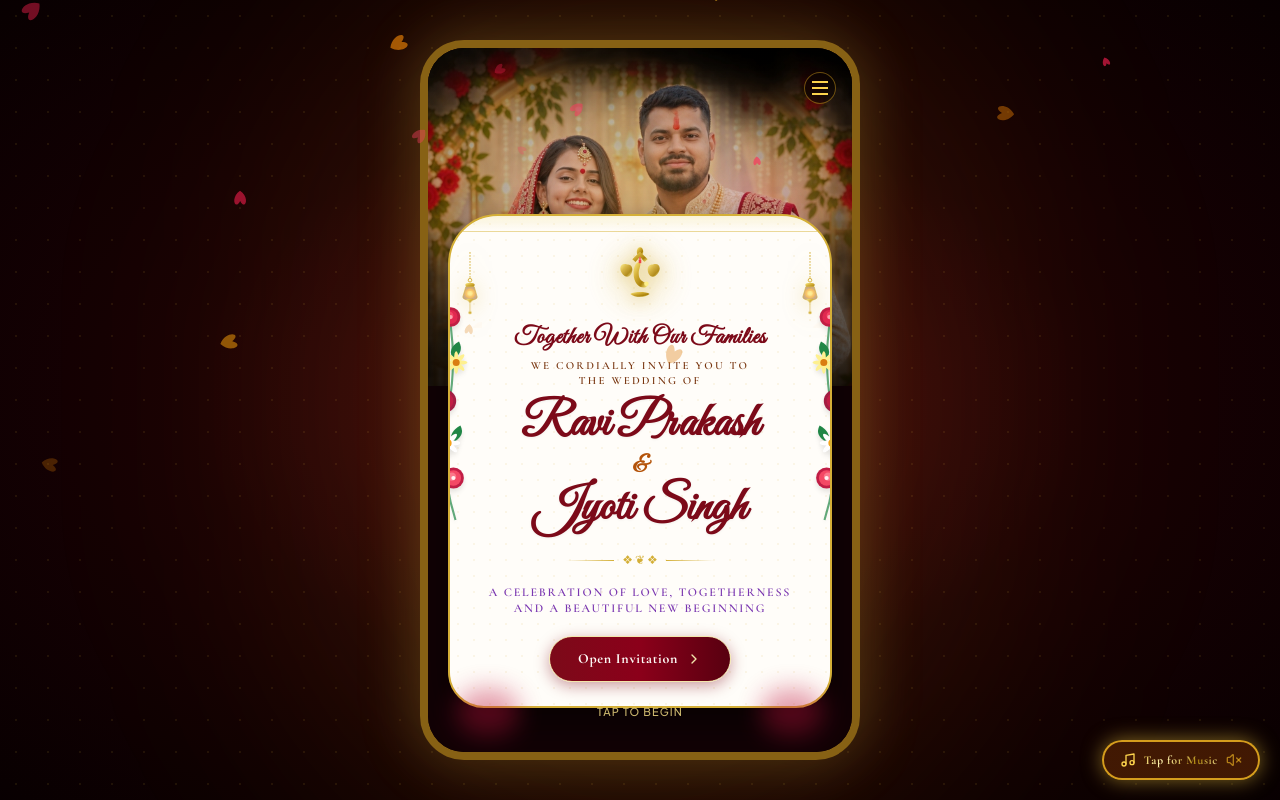
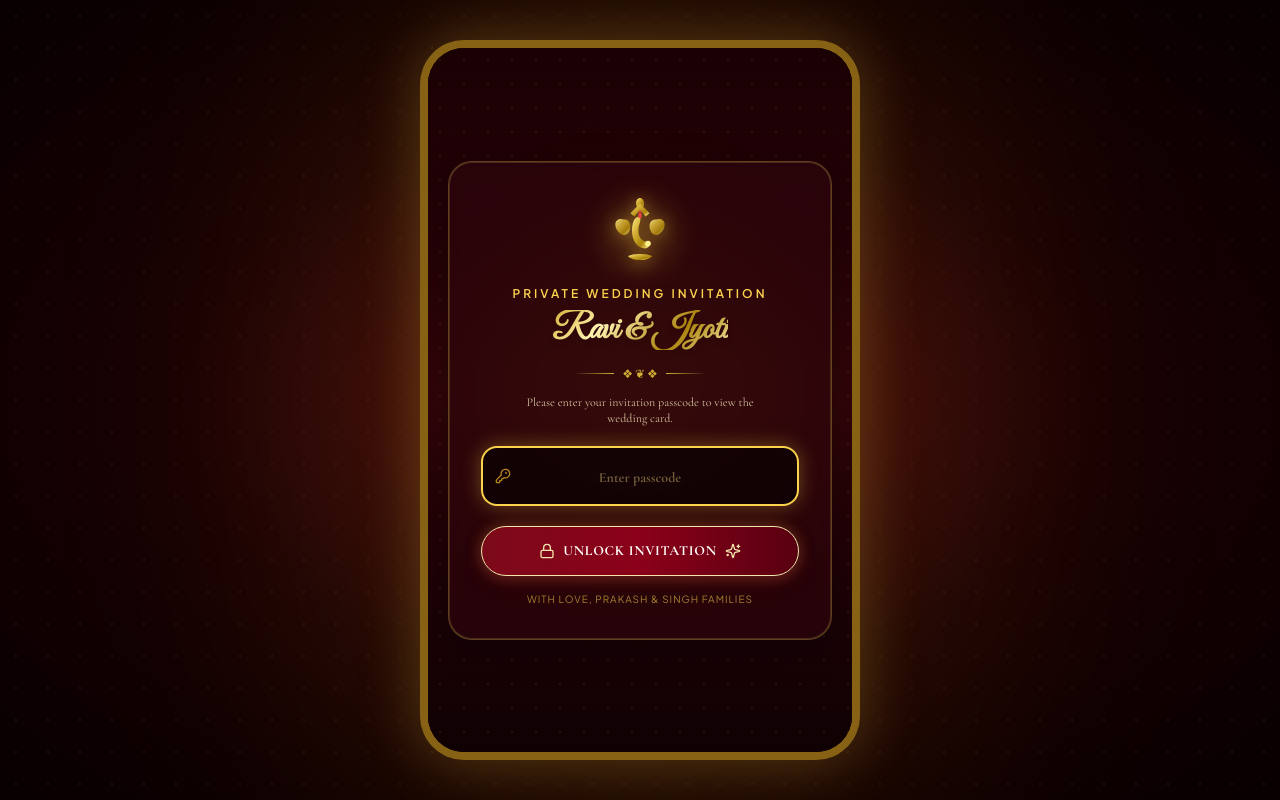
Before and after one commit to Shivay7654/jyoti_card, a React (Vite) app: page / in a window 1280 px wide. Built offline with nearby package versions, Linux system fonts and the light colour scheme; a web font is replaced by a local one.

Commit message:
Add royal passcode gate with password 123456 and preserve user audio

```diff
--- a/src/App.jsx
+++ b/src/App.jsx
@@ -6,8 +6,14 @@ import { EventDetailPage } from './pages/EventDetailPage';
 import { CurtainTransition } from './components/CurtainTransition';
 import { MusicPlayer } from './components/MusicPlayer';
 import { FloatingPetals } from './components/FloatingPetals';
+import { PasswordGate } from './components/PasswordGate';
 
 export default function App() {
+  // Passcode Protection State (Password: 123456)
+  const [isUnlocked, setIsUnlocked] = useState(() => {
+    return sessionStorage.getItem('wedding_invitation_unlocked') === 'true';
+  });
+
   // Navigation State
   // 'cover' | 'welcome' | 'events' | 'detail'
   const [currentPage, setCurrentPage] = useState('cover');
@@ -59,6 +65,16 @@ export default function App() {
       {/* Main Mobile App Container (360px - 430px+ optimized, 100% full screen on mobile, phone canvas on desktop) */}
       <div className="w-full max-w-[440px] min-h-screen-ios h-screen md:h-[90vh] md:max-h-[920px] md:rounded-[44px] md:border-[8px] md:border-amber-400/50 md:shadow-[0_0_60px_rgba(212,175,55,0.3)] bg-[#120205] relative overflow-hidden flex flex-col z-10">
 
+        {/* Passcode Lock Gate (Requires password: 123456) */}
+        {!isUnlocked ? (
+          <PasswordGate
+            onAuthenticated={() => {
+              setIsUnlocked(true);
+              setIsUserInteracted(true);
+            }}
+          />
+        ) : (
+          <>
             {/* Global Floating Marigold & Rose Petals */}
             <FloatingPetals count={currentPage === 'cover' ? 22 : 12} />
 
@@ -103,6 +119,8 @@ export default function App() {
               isUserInteracted={isUserInteracted}
               onTogglePlay={() => setIsUserInteracted(true)}
             />
+          </>
+        )}
       </div>
     </div>
   );
--- /dev/null
+++ b/src/components/PasswordGate.jsx
@@ -0,0 +1,114 @@
+import React, { useState } from 'react';
+import { motion } from 'framer-motion';
+import { GaneshMotif } from './GaneshMotif';
+import { Lock, KeyRound, Sparkles, AlertCircle } from 'lucide-react';
+import { WEDDING_DATA } from '../data/weddingData';
+
+export const PasswordGate = ({ onAuthenticated }) => {
+  const [password, setPassword] = useState('');
+  const [error, setError] = useState(false);
+
+  const handleSubmit = (e) => {
+    e.preventDefault();
+    if (password.trim() === '123456') {
+      sessionStorage.setItem('wedding_invitation_unlocked', 'true');
+      onAuthenticated();
+    } else {
+      setError(true);
+      setTimeout(() => setError(false), 2500);
+    }
+  };
+
+  return (
+    <div className="relative w-full h-full min-h-screen-ios flex flex-col items-center justify-center px-4 py-8 overflow-hidden select-none bg-[#120205]">
+      {/* Background Atmosphere */}
+      <div className="absolute inset-0 pointer-events-none z-0">
+        <div className="absolute inset-0 bg-gradient-to-b from-[#1a0104] via-[#2e030a] to-[#0f0103]" />
+        <div className="absolute top-1/4 left-1/2 -translate-x-1/2 w-80 h-80 bg-amber-500/15 rounded-full blur-3xl animate-pulse" />
+        <div className="absolute inset-0 bg-[radial-gradient(#d4af37_1px,transparent_1px)] [background-size:24px_24px] opacity-10" />
+      </div>
+
+      {/* Ornate Card Container */}
+      <motion.div
+        initial={{ opacity: 0, scale: 0.95, y: 20 }}
+        animate={{ opacity: 1, scale: 1, y: 0 }}
+        transition={{ duration: 0.8 }}
+        className="relative z-10 w-full max-w-sm mx-auto"
+      >
+        <div className="glass-wedding-card rounded-3xl p-6 sm:p-8 border-2 border-[#D4AF37] shadow-[0_0_40px_rgba(212,175,55,0.35),0_15px_35px_rgba(0,0,0,0.8)] text-center relative overflow-hidden flex flex-col items-center">
+
+          {/* Top Ganesh Motif */}
+          <GaneshMotif className="w-16 h-16 sm:w-20 sm:h-20 mb-3" />
+
+          {/* Title */}
+          <p className="text-xs uppercase tracking-[0.25em] text-amber-300 font-semibold mb-1">
+            Private Wedding Invitation
+          </p>
+
+          <h1 className="text-3xl sm:text-4xl font-script text-gold-gradient font-bold drop-shadow-md my-1">
+            {WEDDING_DATA.coupleTitle}
+          </h1>
+
+          <div className="flex items-center justify-center gap-2 my-3 w-full">
+            <div className="w-10 h-[1px] bg-gradient-to-r from-transparent to-[#D4AF37]" />
+            <span className="text-[#D4AF37] text-xs">❖ ❦ ❖</span>
+            <div className="w-10 h-[1px] bg-gradient-to-l from-transparent to-[#D4AF37]" />
+          </div>
+
+          <p className="text-xs font-serif text-amber-100/80 mb-5 max-w-[240px]">
+            Please enter your invitation passcode to view the wedding card.
+          </p>
+
+          {/* Form */}
+          <form onSubmit={handleSubmit} className="w-full flex flex-col items-center">
+            <div className="w-full relative mb-3">
+              <input
+                type="password"
+                inputMode="numeric"
+                maxLength={6}
+                value={password}
+                onChange={(e) => {
+                  setPassword(e.target.value);
+                  if (error) setError(false);
+                }}
+                placeholder="Enter passcode"
+                className="w-full py-3.5 px-10 text-center tracking-[0.3em] font-mono text-lg font-bold rounded-2xl bg-black/60 text-[#FFFDF9] border-2 border-amber-400/60 placeholder:text-amber-200/40 placeholder:tracking-normal placeholder:font-serif placeholder:text-sm focus:outline-none focus:border-amber-300 focus:shadow-gold-glow transition-all"
+                autoFocus
+              />
+              <KeyRound className="w-4 h-4 text-amber-400 absolute left-3.5 top-1/2 -translate-y-1/2 opacity-70" />
+            </div>
+
+            {/* Error Message */}
+            {error && (
+              <motion.div
+                initial={{ opacity: 0, y: -5 }}
+                animate={{ opacity: 1, y: 0 }}
+                className="flex items-center gap-1.5 text-xs text-rose-300 font-sans mb-3 bg-rose-950/60 px-3 py-1 rounded-full border border-rose-500/40"
+              >
+                <AlertCircle className="w-3.5 h-3.5 text-rose-400" />
+                <span>Incorrect passcode. Please try again.</span>
+              </motion.div>
+            )}
+
+            {/* Submit Button */}
+            <motion.button
+              type="submit"
+              whileHover={{ scale: 1.03 }}
+              whileTap={{ scale: 0.97 }}
+              className="w-full mt-2 py-3.5 px-6 rounded-full bg-gradient-to-r from-[#7C0A19] via-[#8B001A] to-[#580010] text-[#FFFDF9] font-serif font-bold text-sm tracking-wider shadow-[0_4px_15px_rgba(124,10,25,0.5),0_0_15px_rgba(212,175,55,0.3)] border border-[#F3E5AB] flex items-center justify-center gap-2 group cursor-pointer"
+            >
+              <Lock className="w-4 h-4 text-[#F3E5AB]" />
+              <span>UNLOCK INVITATION</span>
+              <Sparkles className="w-4 h-4 text-[#F3E5AB] group-hover:rotate-12 transition-transform" />
+            </motion.button>
+          </form>
+
+          {/* Subtext */}
+          <p className="text-[10px] font-sans text-amber-300/60 uppercase tracking-widest mt-4">
+            With Love, Prakash & Singh Families
+          </p>
+        </div>
+      </motion.div>
+    </div>
+  );
+};
```
Also changed, not shown: 1 other file (tests, documents, lock files or other folders). Lines whose indentation alone changed are shown as unchanged.
